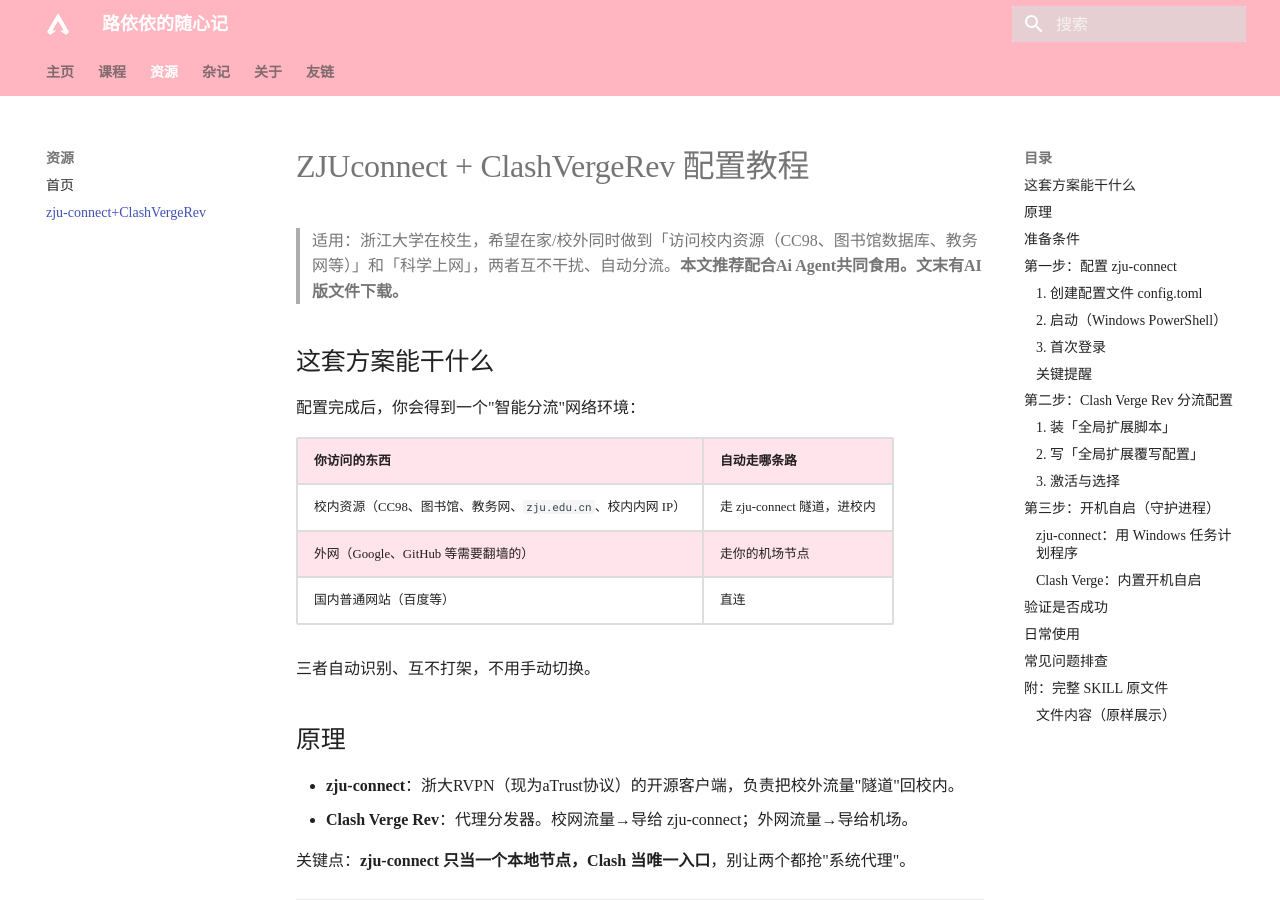
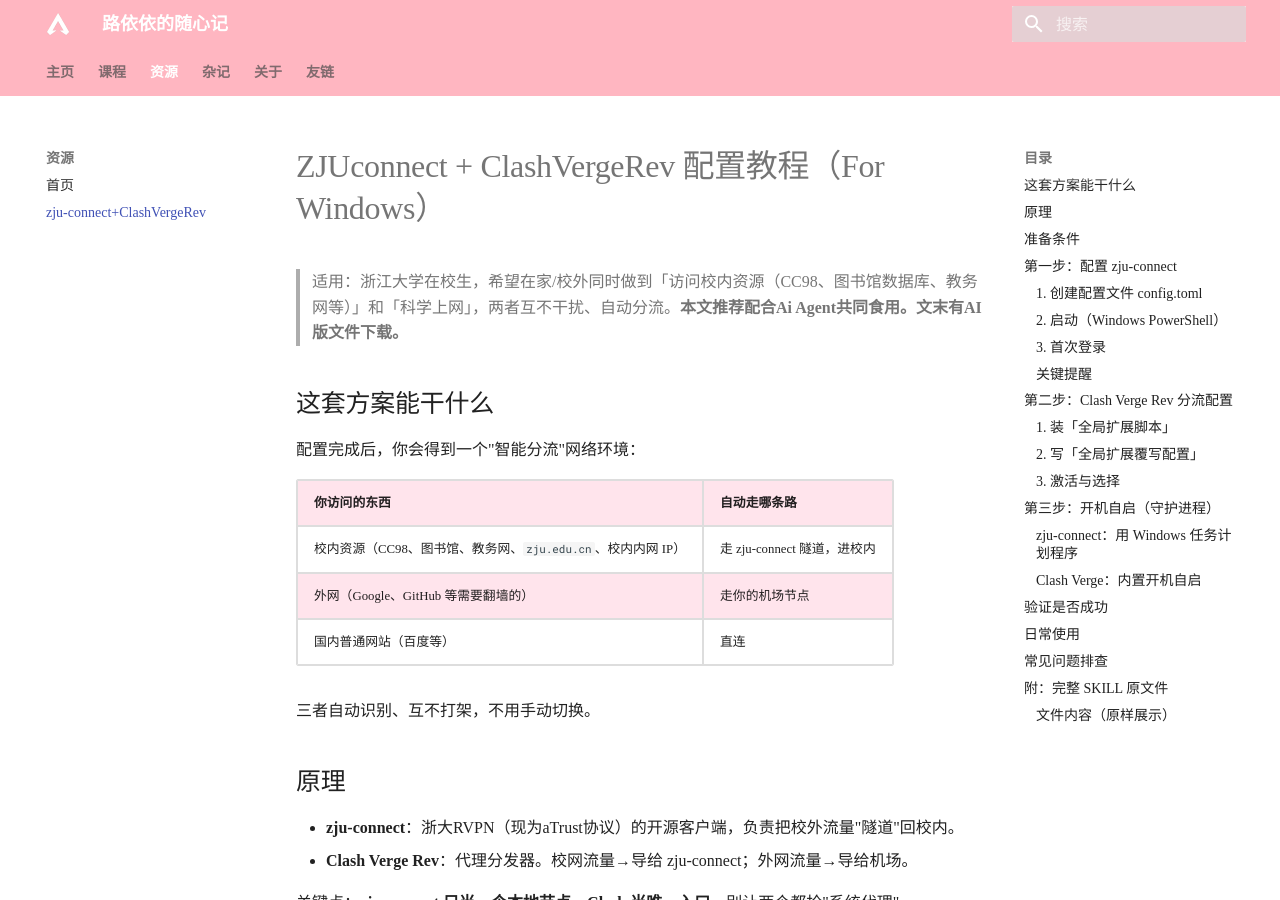
Before and after one commit to Luyiyi2858/Luyiyi2858.github.io, an MkDocs documentation site: the page built from docs/resources/zju-connect-clash.md, in a window 1280 px wide and 900 px high. Built offline with MkDocs 1.6.1 and Material for MkDocs 9.7.7, drawn with Linux system fonts in a browser that asks for light colours.

Commit message:
更新内容

```diff
--- a/docs/resources/zju-connect-clash.md
+++ b/docs/resources/zju-connect-clash.md
@@ -1,4 +1,4 @@
-# ZJUconnect + ClashVergeRev 配置教程
+# ZJUconnect + ClashVergeRev 配置教程（For Windows）
 
 > 适用：浙江大学在校生，希望在家/校外同时做到「访问校内资源（CC98、图书馆数据库、教务网等）」和「科学上网」，两者互不干扰、自动分流。**本文推荐配合Ai Agent共同食用。文末有AI版文件下载。**
 
```
